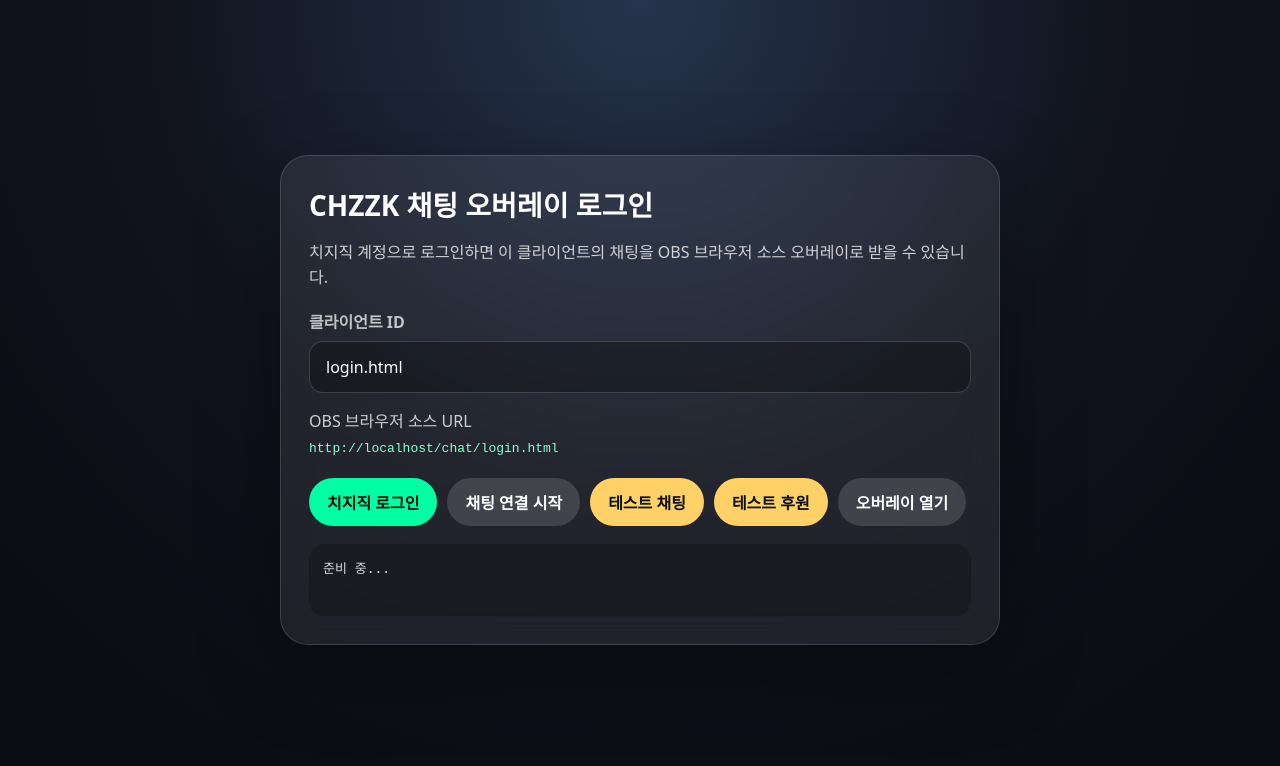
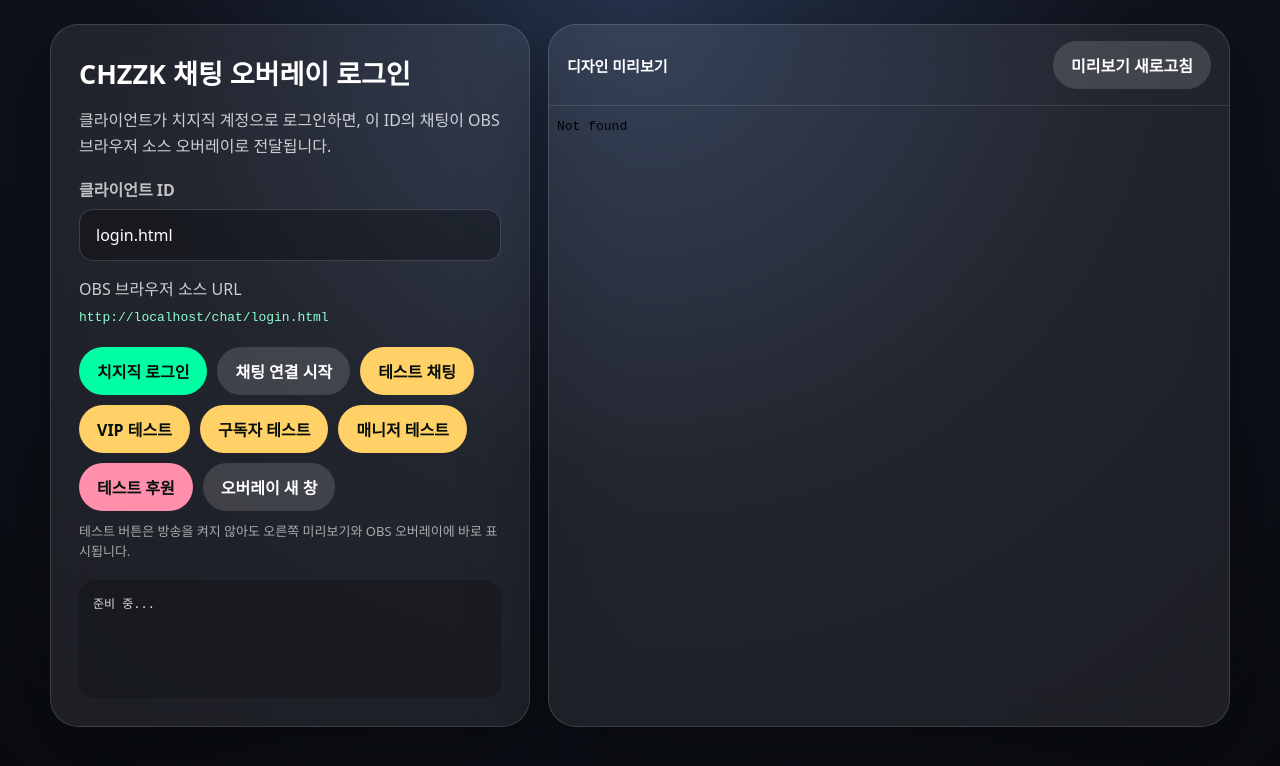
Before and after one commit to hime-haruka/syura-chat-overlay, a website: page public/login.html in a window 1280 px wide. Drawn offline with nearby package versions, Linux system fonts and the light colour scheme; no server answers.

Commit message:
Add files via upload

```diff
--- a/public/login.html
+++ b/public/login.html
@@ -12,69 +12,53 @@
       font-family: system-ui, -apple-system, BlinkMacSystemFont, "Segoe UI", sans-serif;
       background: radial-gradient(circle at top, #26344d 0, #10131d 48%, #090b10 100%);
       color: #fff;
-      display: grid;
-      place-items: center;
       padding: 24px;
     }
-    .card {
-      width: min(720px, 100%);
+    .wrap { width: min(1180px, 100%); margin: 0 auto; display: grid; grid-template-columns: 480px 1fr; gap: 18px; align-items: stretch; }
+    .card, .preview {
       background: rgba(255,255,255,0.08);
       border: 1px solid rgba(255,255,255,0.14);
       border-radius: 28px;
-      padding: 28px;
       box-shadow: 0 24px 80px rgba(0,0,0,0.35);
       backdrop-filter: blur(18px);
+      overflow: hidden;
     }
-    h1 { margin: 0 0 8px; font-size: 28px; }
+    .card { padding: 28px; }
+    h1 { margin: 0 0 8px; font-size: 27px; }
     p { color: rgba(255,255,255,0.78); line-height: 1.6; }
-    label { display: block; margin: 18px 0 8px; color: rgba(255,255,255,0.72); font-weight: 700; }
+    label { display: block; margin: 18px 0 8px; color: rgba(255,255,255,0.72); font-weight: 800; }
     input {
-      width: 100%;
-      padding: 14px 16px;
-      border: 1px solid rgba(255,255,255,0.16);
-      border-radius: 14px;
-      background: rgba(0,0,0,0.28);
-      color: #fff;
-      font: inherit;
-      outline: none;
+      width: 100%; padding: 14px 16px; border: 1px solid rgba(255,255,255,0.16);
+      border-radius: 14px; background: rgba(0,0,0,0.28); color: #fff; font: inherit; outline: none;
     }
     .buttons { display: flex; flex-wrap: wrap; gap: 10px; margin-top: 18px; }
     button, a.button {
-      appearance: none;
-      border: 0;
-      border-radius: 999px;
-      padding: 12px 18px;
-      font: inherit;
-      font-weight: 800;
-      cursor: pointer;
-      color: #08100c;
-      background: #00ffa3;
-      text-decoration: none;
-      display: inline-flex;
-      align-items: center;
-      justify-content: center;
-      min-height: 46px;
+      appearance: none; border: 0; border-radius: 999px; padding: 12px 18px; font: inherit; font-weight: 900;
+      cursor: pointer; color: #08100c; background: #00ffa3; text-decoration: none; display: inline-flex;
+      align-items: center; justify-content: center; min-height: 46px;
     }
     button.secondary, a.secondary { background: rgba(255,255,255,0.14); color: #fff; }
     button.warn { background: #ffd166; }
+    button.danger { background: #ff8fab; }
     .status {
-      margin-top: 18px;
-      padding: 14px;
-      border-radius: 16px;
-      background: rgba(0,0,0,0.22);
-      white-space: pre-wrap;
-      color: rgba(255,255,255,0.84);
-      min-height: 72px;
-      font-family: ui-monospace, SFMono-Regular, Menlo, Consolas, monospace;
-      font-size: 13px;
+      margin-top: 18px; padding: 14px; border-radius: 16px; background: rgba(0,0,0,0.22);
+      white-space: pre-wrap; color: rgba(255,255,255,0.84); min-height: 118px;
+      font-family: ui-monospace, SFMono-Regular, Menlo, Consolas, monospace; font-size: 12px; overflow:auto;
     }
     code { color: #8fffd0; word-break: break-all; }
+    .previewHead { padding: 16px 18px; border-bottom: 1px solid rgba(255,255,255,0.12); display:flex; justify-content:space-between; gap:10px; align-items:center; }
+    .previewHead strong { font-size: 15px; }
+    .previewFrameWrap { height: 620px; background: transparent; position: relative; }
+    iframe { width: 100%; height: 100%; border: 0; background: transparent; }
+    .hint { margin-top: 10px; font-size: 13px; color: rgba(255,255,255,0.62); }
+    @media (max-width: 980px) { .wrap { grid-template-columns: 1fr; } .previewFrameWrap { height: 520px; } }
   </style>
 </head>
 <body>
+  <div class="wrap">
     <main class="card">
       <h1>CHZZK 채팅 오버레이 로그인</h1>
-    <p>치지직 계정으로 로그인하면 이 클라이언트의 채팅을 OBS 브라우저 소스 오버레이로 받을 수 있습니다.</p>
+      <p>클라이언트가 치지직 계정으로 로그인하면, 이 ID의 채팅이 OBS 브라우저 소스 오버레이로 전달됩니다.</p>
 
       <label for="clientId">클라이언트 ID</label>
       <input id="clientId" autocomplete="off" />
@@ -85,12 +69,27 @@
         <a id="loginButton" class="button" href="#">치지직 로그인</a>
         <button id="connectButton" class="secondary">채팅 연결 시작</button>
         <button id="testChatButton" class="warn">테스트 채팅</button>
-      <button id="testDonationButton" class="warn">테스트 후원</button>
-      <a id="openOverlayButton" class="button secondary" href="#" target="_blank" rel="noreferrer">오버레이 열기</a>
+        <button id="testVipButton" class="warn">VIP 테스트</button>
+        <button id="testSubButton" class="warn">구독자 테스트</button>
+        <button id="testModButton" class="warn">매니저 테스트</button>
+        <button id="testDonationButton" class="danger">테스트 후원</button>
+        <a id="openOverlayButton" class="button secondary" href="#" target="_blank" rel="noreferrer">오버레이 새 창</a>
       </div>
 
+      <p class="hint">테스트 버튼은 방송을 켜지 않아도 오른쪽 미리보기와 OBS 오버레이에 바로 표시됩니다.</p>
       <div id="status" class="status">준비 중...</div>
     </main>
+
+    <section class="preview">
+      <div class="previewHead">
+        <strong>디자인 미리보기</strong>
+        <button id="reloadPreviewButton" class="secondary">미리보기 새로고침</button>
+      </div>
+      <div class="previewFrameWrap">
+        <iframe id="previewFrame" allowtransparency="true"></iframe>
+      </div>
+    </section>
+  </div>
 
   <script src="/socket.io/socket.io.js"></script>
   <script>
@@ -99,30 +98,33 @@
     const loginButton = $('#loginButton');
     const connectButton = $('#connectButton');
     const testChatButton = $('#testChatButton');
+    const testVipButton = $('#testVipButton');
+    const testSubButton = $('#testSubButton');
+    const testModButton = $('#testModButton');
     const testDonationButton = $('#testDonationButton');
     const openOverlayButton = $('#openOverlayButton');
+    const reloadPreviewButton = $('#reloadPreviewButton');
+    const previewFrame = $('#previewFrame');
     const obsUrl = $('#obsUrl');
     const statusBox = $('#status');
 
     const pathClientId = location.pathname.split('/').filter(Boolean).pop();
-    clientInput.value = pathClientId && pathClientId !== 'login' ? pathClientId : 'pop';
+    clientInput.value = pathClientId && pathClientId !== 'login' ? decodeURIComponent(pathClientId) : 'pop';
 
     let socket;
 
-    function clientId() {
-      return clientInput.value.trim() || 'pop';
-    }
+    function clientId() { return clientInput.value.trim() || 'pop'; }
+    function encId() { return encodeURIComponent(clientId()); }
+    function print(value) { statusBox.textContent = JSON.stringify(value, null, 2); }
 
-    function print(value) {
-      statusBox.textContent = JSON.stringify(value, null, 2);
-    }
-
-    function refreshLinks() {
-      const id = encodeURIComponent(clientId());
-      obsUrl.textContent = `${location.origin}/chat/${id}`;
+    function refreshLinks({ reloadFrame = false } = {}) {
+      const id = encId();
+      const overlayUrl = `/chat/${id}`;
+      obsUrl.textContent = `${location.origin}${overlayUrl}`;
       loginButton.href = `/auth/chzzk?clientId=${id}`;
-      openOverlayButton.href = `/chat/${id}`;
+      openOverlayButton.href = overlayUrl;
       history.replaceState(null, '', `/login/${id}`);
+      if (reloadFrame || !previewFrame.src) previewFrame.src = `${overlayUrl}?preview=${Date.now()}`;
     }
 
     function bindSocket() {
@@ -138,35 +140,38 @@
         headers: { 'Content-Type': 'application/json' },
         body: JSON.stringify(body)
       });
-      const json = await res.json();
+      let json;
+      try { json = await res.json(); } catch { json = { ok: false, status: res.status, text: await res.text() }; }
       print(json);
       return json;
     }
 
     async function loadStatus() {
-      const res = await fetch(`/api/auth/status/${encodeURIComponent(clientId())}`);
+      const res = await fetch(`/api/auth/status/${encId()}`);
       print(await res.json());
     }
 
-    clientInput.addEventListener('change', () => {
-      refreshLinks();
-      bindSocket();
+    function testChat(role, message) {
+      return post(`/api/test/chat/${encId()}`, {
+        nickname: role === 'streamer' ? '방송자테스트' : role === 'manager' ? '매니저테스트' : role === 'subscriber' ? '구독자테스트' : role === 'follower' ? 'VIP테스트' : '치지직테스트',
+        role,
+        message,
+        emotes: [{ code: '{:d_51:}', url: 'https://ssl.pstatic.net/static/nng/glive/icon/d_51.png' }]
       });
+    }
 
-    connectButton.addEventListener('click', () => post(`/api/connect/${encodeURIComponent(clientId())}`));
-    testChatButton.addEventListener('click', () => post(`/api/test/chat/${encodeURIComponent(clientId())}`, {
-      nickname: '치지직테스트',
-      role: 'streamer',
-      message: '방송 전 디자인 확인용 테스트 채팅입니다 {:d_51:}',
-      emotes: [{ code: '{:d_51:}', url: 'https://ssl.pstatic.net/static/nng/glive/icon/d_51.png' }]
-    }));
-    testDonationButton.addEventListener('click', () => post(`/api/test/donation/${encodeURIComponent(clientId())}`, {
-      nickname: '후원테스트',
-      amount: 1000,
-      message: '방송 전 후원 알림 테스트입니다'
+    clientInput.addEventListener('change', () => { refreshLinks({ reloadFrame: true }); bindSocket(); });
+    reloadPreviewButton.addEventListener('click', () => refreshLinks({ reloadFrame: true }));
+    connectButton.addEventListener('click', () => post(`/api/connect/${encId()}`));
+    testChatButton.addEventListener('click', () => testChat('streamer', '방송 전 디자인 확인용 테스트 채팅입니다 {:d_51:}'));
+    testVipButton.addEventListener('click', () => testChat('follower', 'VIP 스타일 테스트 메시지입니다'));
+    testSubButton.addEventListener('click', () => testChat('subscriber', '구독자 스타일 테스트 메시지입니다'));
+    testModButton.addEventListener('click', () => testChat('manager', '매니저 스타일 테스트 메시지입니다'));
+    testDonationButton.addEventListener('click', () => post(`/api/test/donation/${encId()}`, {
+      nickname: '후원테스트', amount: 1000, message: '방송 전 후원 알림 테스트입니다'
     }));
 
-    refreshLinks();
+    refreshLinks({ reloadFrame: true });
     bindSocket();
   </script>
 </body>
--- a/server.js
+++ b/server.js
@@ -13,7 +13,7 @@
 
 const PORT = Number(process.env.PORT || 3000);
 const DEFAULT_CLIENT_ID = process.env.DEFAULT_CLIENT_ID || 'pop';
-const SESSION_CREATE_URL = process.env.CHZZK_SESSION_CREATE_URL || 'https://openapi.chzzk.naver.com/open/v1/sessions/auth/client';
+const SESSION_CREATE_URL = process.env.CHZZK_SESSION_CREATE_URL || 'https://openapi.chzzk.naver.com/open/v1/sessions/auth';
 const CHAT_SUBSCRIBE_URL = process.env.CHZZK_CHAT_SUBSCRIBE_URL || 'https://openapi.chzzk.naver.com/open/v1/sessions/events/subscribe/chat';
 const CHZZK_AUTH_URL = process.env.CHZZK_AUTH_URL || 'https://chzzk.naver.com/account-interlock';
 const CHZZK_TOKEN_URL = process.env.CHZZK_TOKEN_URL || 'https://openapi.chzzk.naver.com/auth/v1/token';
```
Also changed, not shown: public/overlays/chzzk-chat/chzzk-se-adapter.js (+83 -82 lines). Lines whose indentation alone changed are shown as unchanged.
